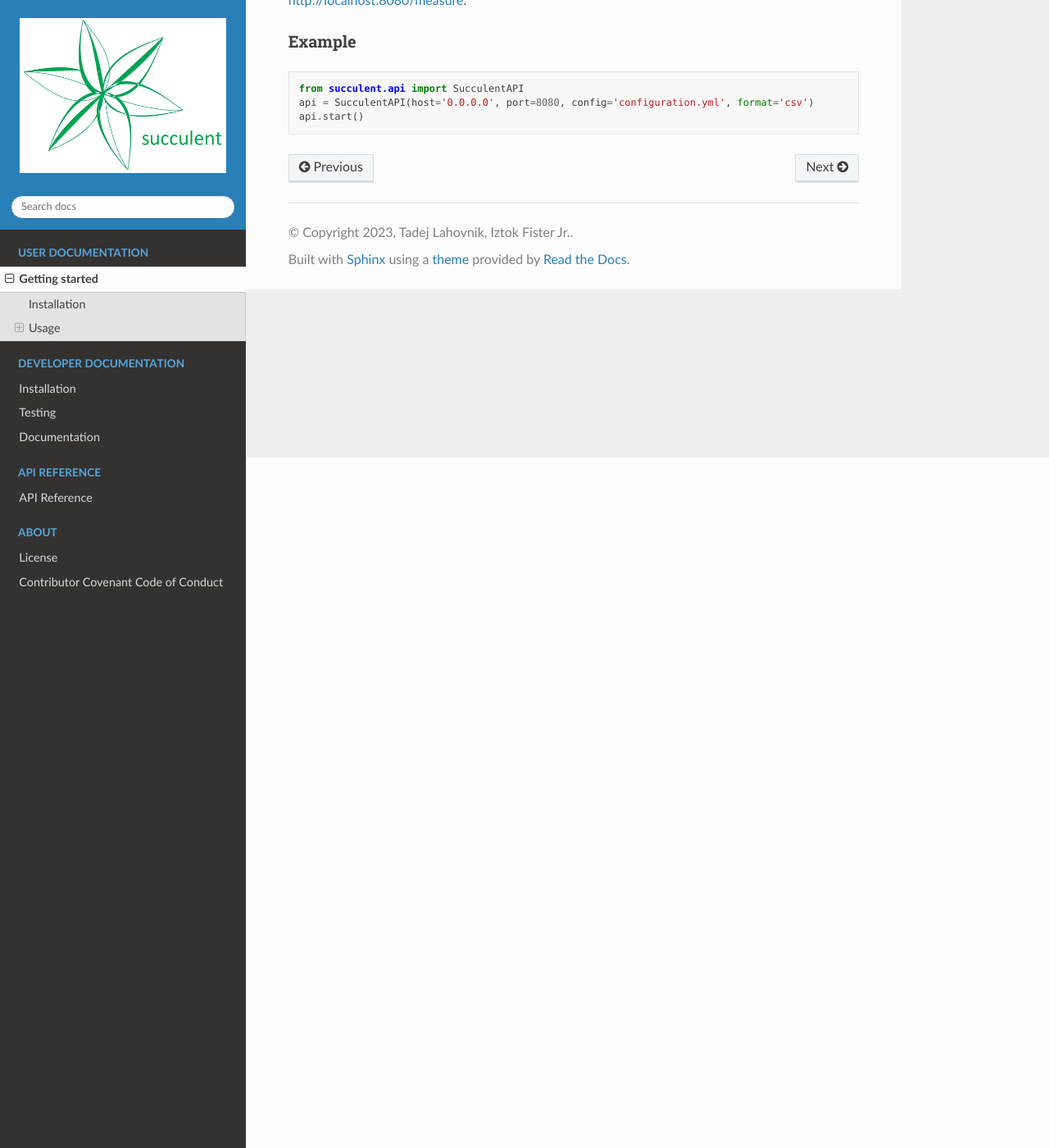
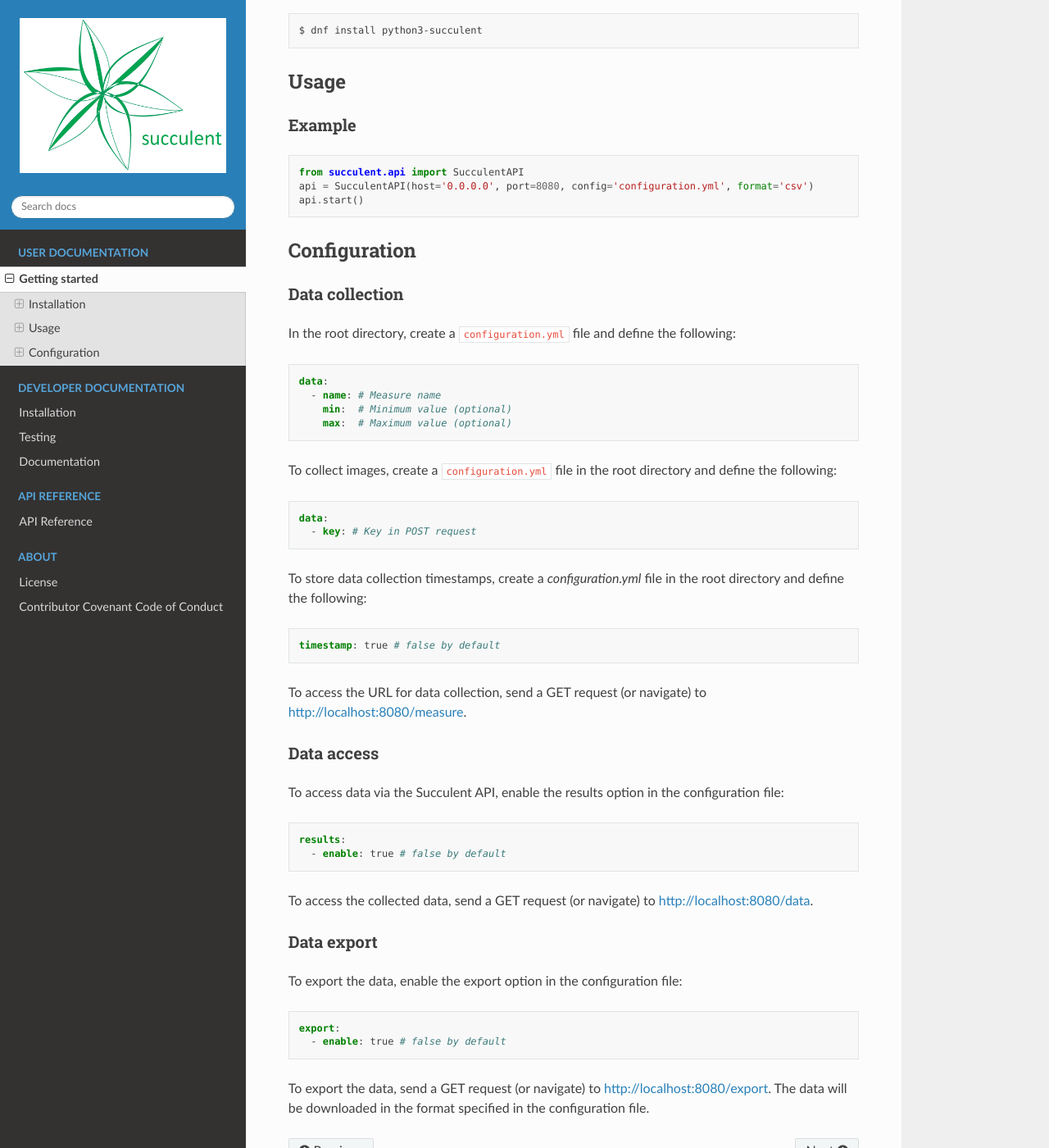
Before and after one commit to firefly-cpp/succulent, a Sphinx documentation site: the page built from docs/getting_started.rst, in a window 1280 px wide and 1400 px high, scrolled down 842 px. Shown: the whole window at 82% size. Built offline with Sphinx 7.4.7 and the Read the Docs theme 2.0.0, drawn with Linux system fonts in a browser that asks for light colours; some of the changed text lies outside the part shown.

Commit message:
doc: Timestamp Timestamp storage, new configuration settings closes #48

```diff
--- a/docs/getting_started.rst
+++ b/docs/getting_started.rst
@@ -6,35 +6,43 @@ This section demonstrates the usage of the succulent framework.
 Installation
 ------------
 
-To install the succulent package, run the following command:
+pip
+~~~
+
+To install ``succulent`` with pip, use:
 
 .. code:: bash
 
     pip install succulent
 
+Alpine Linux
+~~~~~~~~~~~~
+
+To install ``succulent`` on Alpine Linux, use:
+
+.. code:: bash
+
+    $ apk add py3-succulent
+
+Arch Linux
+~~~~~~~~~~
+
+To install ``succulent`` on Arch Linux, use an `AUR helper <https://wiki.archlinux.org/title/AUR_helpers>`_:
+
+.. code:: bash
+
+    $ yay -Syyu python-succulent
+
+Fedora Linux
+
+To install ``succulent`` on Fedora, use:
+
+.. code:: bash
+
+    $ dnf install python3-succulent
+
 Usage
 -----
-
-Configuration
-~~~~~~~~~~~~~
-
-In the root directory, create a file named ``configuration.yml`` and define the following:
-
-.. code:: yaml
-
-    data:
-        - name: # Measure name
-            min: # Minimum value (optional)
-            max: # Maximum value (optional)
-
-To collect images, create a file named ``configuration.yml`` in the root directory and define the following:
-
-.. code:: yaml
-
-    data:
-        - key: # Key in POST request
-
-To access the URL for data collection, send a GET request or navigate to http://localhost:8080/measure.
 
 Example
 ~~~~~~~
@@ -44,3 +52,57 @@ Example
     from succulent.api import SucculentAPI
     api = SucculentAPI(host='0.0.0.0', port=8080, config='configuration.yml', format='csv')
     api.start()
+
+Configuration
+-------------
+
+Data collection
+~~~~~~~~~~~~~~~
+
+In the root directory, create a ``configuration.yml`` file and define the following:
+
+.. code:: yaml
+
+    data:
+      - name: # Measure name
+        min:  # Minimum value (optional)
+        max:  # Maximum value (optional)
+
+To collect images, create a ``configuration.yml`` file in the root directory and define the following:
+
+.. code:: yaml
+
+    data:
+      - key: # Key in POST request
+
+To store data collection timestamps, create a `configuration.yml` file in the root directory and define the following:
+
+.. code:: yaml
+
+    timestamp: true # false by default
+
+To access the URL for data collection, send a GET request (or navigate) to `http://localhost:8080/measure <http://localhost:8080/measure>`_.
+
+Data access
+~~~~~~~~~~~
+
+To access data via the Succulent API, enable the results option in the configuration file:
+
+.. code:: yaml
+
+    results:
+      - enable: true # false by default
+
+To access the collected data, send a GET request (or navigate) to `http://localhost:8080/data <http://localhost:8080/data>`_.
+
+Data export
+~~~~~~~~~~~
+
+To export the data, enable the export option in the configuration file:
+
+.. code:: yaml
+
+    export:
+      - enable: true # false by default
+
+To export the data, send a GET request (or navigate) to `http://localhost:8080/export <http://localhost:8080/export>`_. The data will be downloaded in the format specified in the configuration file.
```
Also changed, not shown: README.md (+7 -1 lines).
